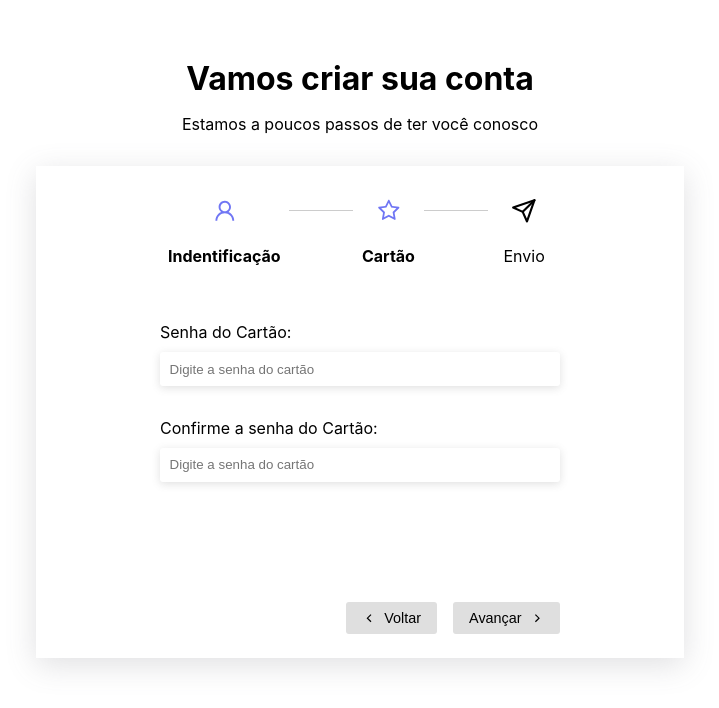
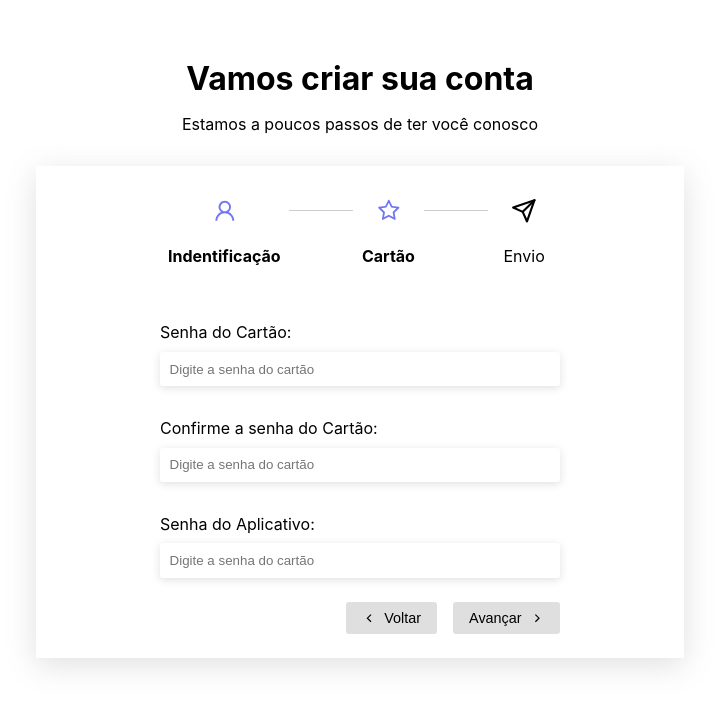
Before and after one commit to ICEI-PUC-Minas-PMV-ADS/pmv-ads-2023-2-e4-proj-infra-t6-puc-banking, a React (Create React App) app in the folder src/Web/puc-banking/: page / in a window 1280 px wide. Both pictures are taken after typing "Sample", "Sample", "name@example.com" into the empty fields and a click on the button "Avançar". Shown: the top 708 px of the page, without its empty margins (280-999 px from the left). Built offline with nearby package versions, Linux system fonts and the light colour scheme.

Commit message:
Témino dos componentes de cartão e termino de todos os componentes relacionados a cadastro.

```diff
--- a/src/Web/puc-banking/src/Components/RegisterCardForm.js
+++ b/src/Web/puc-banking/src/Components/RegisterCardForm.js
@@ -6,11 +6,15 @@ const RegisterCardForm = () => {
             <div>
             <div className="form-control">
                 <label htmlFor="senha">Senha do Cartão:</label>
-                <input type="text" name="name" id="name" placeholder="Digite a senha do cartão" required></input>
+                <input type="text" name="password" id="senha" placeholder="Digite a senha do cartão" required></input>
             </div>
             <div className="form-control">
                 <label htmlFor="Confirm-Senha">Confirme a senha do Cartão:</label>
-                <input type="text" name="cpf" id="cpf" placeholder="Digite a senha do cartão" required></input>
+                <input type="text" name="confirmSenha" id="confirmSenha" placeholder="Digite a senha do cartão" required></input>
+            </div>
+            <div className="form-control">
+                <label htmlFor="sennha-app">Senha do Aplicativo:</label>
+                <input type="text" name="senha-app" id="senha-app" placeholder="Digite a senha do cartão" required></input>
             </div>
         </div>
         </div>
--- a/src/Web/puc-banking/src/Components/RegisterThanksForm.js
+++ b/src/Web/puc-banking/src/Components/RegisterThanksForm.js
@@ -1,9 +1,17 @@
 import React from "react";
-
+import "../Styles/RegisterThanks.css"
 const RegisterThanksForm = () => {
     return (
-        <div>
-            <h2>RegisterThanksForm</h2>
+        <div className="thanks-container">
+            <h2>Falta Pouco...</h2>
+            <p>
+                Sua conta está em processo de análise e logo estará aberta, você receberá
+                em seu email a confirmação de que sua conta já está ativa.
+            </p>
+            <p>
+                Para concluir sua abertura de conta clique no botão abaixo. Muito obrigado por escolher o PUC-bank
+            </p>
+
         </div>
     )
 }
--- a/src/Web/puc-banking/src/Components/RegisterUserForm.js
+++ b/src/Web/puc-banking/src/Components/RegisterUserForm.js
@@ -14,7 +14,7 @@ const RegisterUserForm = () => {
             </div>
             <div className="form-control">
                 <label htmlFor="e-mail">E-mail:</label>
-                <input type="text" name="cpf" id="cpf" placeholder="Digite seu e-mail" required></input>
+                <input type="text" name="email" id="email" placeholder="Digite seu e-mail" required></input>
             </div>
         </div>
     )
--- /dev/null
+++ b/src/Web/puc-banking/src/Styles/RegisterThanks.css
@@ -0,0 +1,13 @@
+.thanks-container{
+    text-align: center;
+}
+
+.thanks-container h2{
+    margin-bottom: 2rem;
+
+}
+
+.thanks-container p{
+    font-size: .9;
+    margin-bottom: 0.5rem;
+}
```
